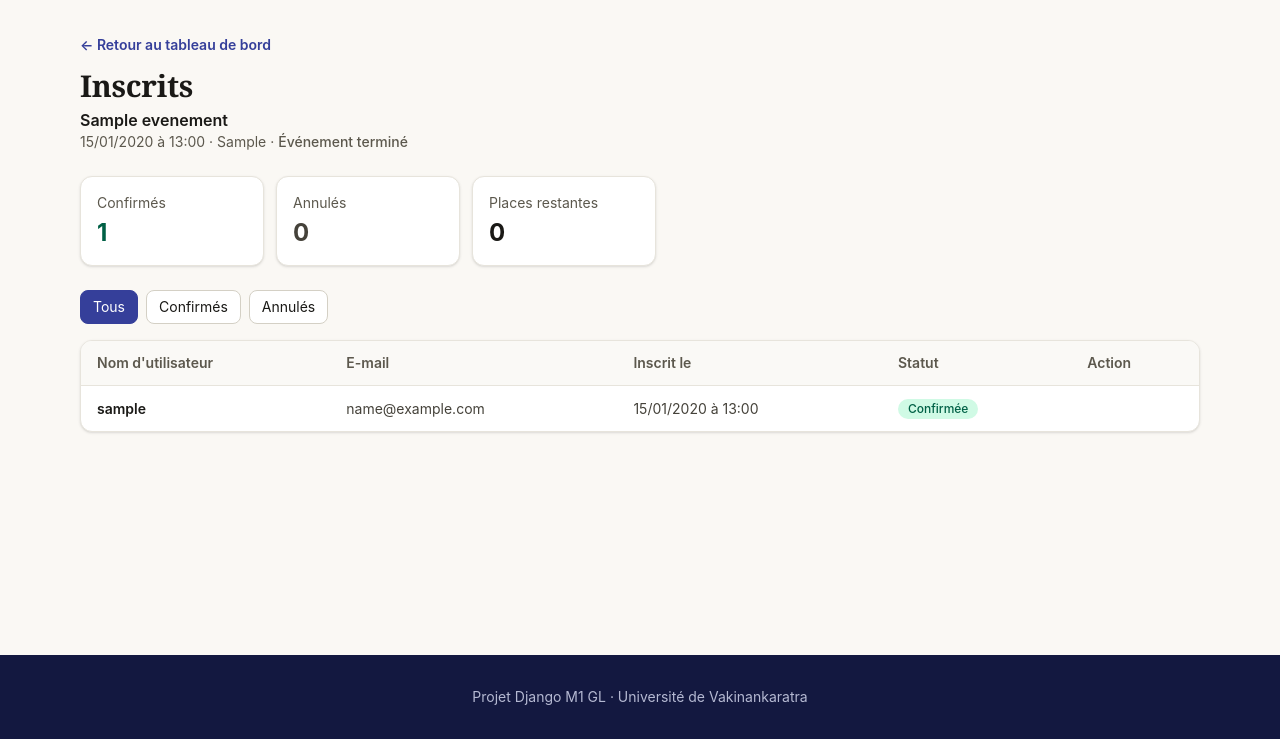
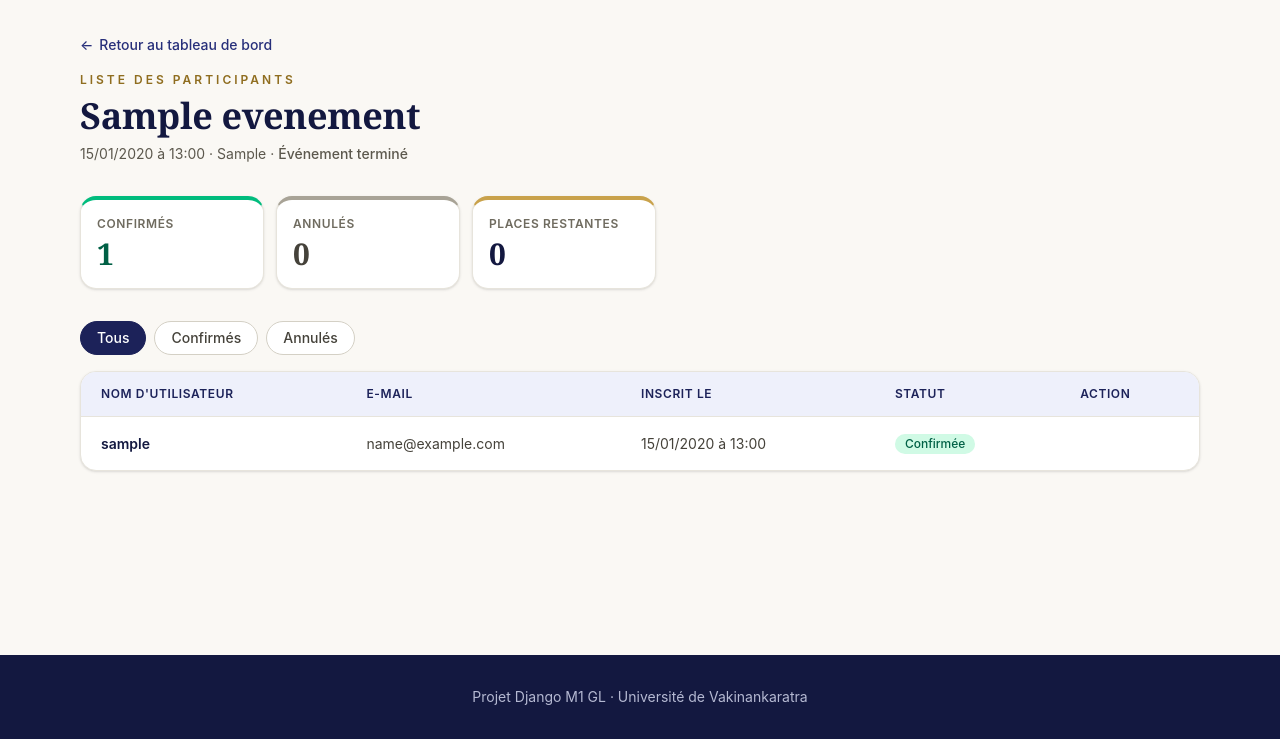
Before and after one commit to hasiniainarebecca/gestion_evenements, a Django app: page /gestion/evenements/1/inscrits/ in a window 1280 px wide. Shown: the part 61-800 px from the top of the page. Run offline with Django 5.2, Linux system fonts and the light colour scheme; a user stored in the database is signed in; tables that the repository leaves empty hold one stand-in row (values such as "Sample post").

Commit message:
Design des pages du gestionnaire et de Mes inscriptions

```diff
--- a/templates/manager/registrants.html
+++ b/templates/manager/registrants.html
@@ -4,54 +4,56 @@
 
 {% block content %}
 <div>
-  <a href="{% url 'manager_dashboard' %}" class="text-sm font-semibold text-brand-600 hover:text-brand-700">&larr; Retour au tableau de bord</a>
+  <a href="{% url 'manager_dashboard' %}" class="inline-flex items-center gap-1.5 text-sm font-medium text-brand-700 transition hover:text-brand-900">
+    <span aria-hidden="true">&larr;</span> Retour au tableau de bord
+  </a>
 
-  <h1 class="mt-3 text-2xl font-bold text-slate-900 sm:text-3xl">Inscrits</h1>
-  <p class="mt-1 font-semibold text-slate-900">{{ evenement.titre }}</p>
-  <p class="text-sm text-slate-600">
+  <p class="mt-4 text-xs font-semibold uppercase tracking-[0.25em] text-gold-600">Liste des participants</p>
+  <h1 class="mt-2 text-3xl font-semibold text-brand-900 sm:text-4xl">{{ evenement.titre }}</h1>
+  <p class="mt-2 text-sm text-slate-600">
     {{ evenement.date_debut|date:"d/m/Y à H:i" }} · {{ evenement.lieu }}
     {% if evenement.est_passe %}· <span class="font-medium">Événement terminé</span>{% endif %}
   </p>
 
-  <dl class="mt-6 grid grid-cols-3 gap-3 sm:max-w-xl">
-    <div class="rounded-xl border border-slate-200 bg-white p-4 shadow-sm">
-      <dt class="text-sm text-slate-600">Confirmés</dt>
-      <dd class="mt-1 text-2xl font-bold text-emerald-800">{{ nb_confirmees }}</dd>
+  <dl class="mt-8 grid grid-cols-3 gap-3 sm:max-w-xl">
+    <div class="rounded-2xl border border-slate-200 border-t-4 border-t-emerald-500 bg-white p-4 shadow-sm">
+      <dt class="text-xs font-semibold uppercase tracking-wider text-slate-500">Confirmés</dt>
+      <dd class="mt-1 font-serif text-3xl font-semibold text-emerald-800">{{ nb_confirmees }}</dd>
     </div>
-    <div class="rounded-xl border border-slate-200 bg-white p-4 shadow-sm">
-      <dt class="text-sm text-slate-600">Annulés</dt>
-      <dd class="mt-1 text-2xl font-bold text-slate-700">{{ nb_annulees }}</dd>
+    <div class="rounded-2xl border border-slate-200 border-t-4 border-t-slate-400 bg-white p-4 shadow-sm">
+      <dt class="text-xs font-semibold uppercase tracking-wider text-slate-500">Annulés</dt>
+      <dd class="mt-1 font-serif text-3xl font-semibold text-slate-700">{{ nb_annulees }}</dd>
     </div>
-    <div class="rounded-xl border border-slate-200 bg-white p-4 shadow-sm">
-      <dt class="text-sm text-slate-600">Places restantes</dt>
-      <dd class="mt-1 text-2xl font-bold text-slate-900">{{ evenement.places_restantes }}</dd>
+    <div class="rounded-2xl border border-slate-200 border-t-4 border-t-gold-500 bg-white p-4 shadow-sm">
+      <dt class="text-xs font-semibold uppercase tracking-wider text-slate-500">Places restantes</dt>
+      <dd class="mt-1 font-serif text-3xl font-semibold text-brand-900">{{ evenement.places_restantes }}</dd>
     </div>
   </dl>
 
-  <nav class="mt-6 flex flex-wrap gap-2" aria-label="Filtrer par statut">
-    <a href="?statut=" class="rounded-lg border px-3 py-1.5 text-sm {% if not statut %}border-brand-600 bg-brand-600 text-white{% else %}border-slate-300 bg-white hover:bg-slate-50{% endif %}">Tous</a>
-    <a href="?statut=confirmee" class="rounded-lg border px-3 py-1.5 text-sm {% if statut == 'confirmee' %}border-brand-600 bg-brand-600 text-white{% else %}border-slate-300 bg-white hover:bg-slate-50{% endif %}">Confirmés</a>
-    <a href="?statut=annulee" class="rounded-lg border px-3 py-1.5 text-sm {% if statut == 'annulee' %}border-brand-600 bg-brand-600 text-white{% else %}border-slate-300 bg-white hover:bg-slate-50{% endif %}">Annulés</a>
+  <nav class="mt-8 flex flex-wrap gap-2" aria-label="Filtrer par statut">
+    <a href="?statut=" class="rounded-full border px-4 py-1.5 text-sm font-medium transition {% if not statut %}border-brand-800 bg-brand-800 text-white{% else %}border-slate-300 bg-white text-slate-700 hover:border-brand-700 hover:bg-brand-50{% endif %}">Tous</a>
+    <a href="?statut=confirmee" class="rounded-full border px-4 py-1.5 text-sm font-medium transition {% if statut == 'confirmee' %}border-brand-800 bg-brand-800 text-white{% else %}border-slate-300 bg-white text-slate-700 hover:border-brand-700 hover:bg-brand-50{% endif %}">Confirmés</a>
+    <a href="?statut=annulee" class="rounded-full border px-4 py-1.5 text-sm font-medium transition {% if statut == 'annulee' %}border-brand-800 bg-brand-800 text-white{% else %}border-slate-300 bg-white text-slate-700 hover:border-brand-700 hover:bg-brand-50{% endif %}">Annulés</a>
   </nav>
 
-  <div class="mt-4 overflow-x-auto rounded-xl border border-slate-200 bg-white shadow-sm">
+  <div class="mt-4 overflow-x-auto rounded-2xl border border-slate-200 bg-white shadow-sm">
     <table class="min-w-full divide-y divide-slate-200 text-sm">
-      <thead class="bg-slate-50 text-left text-slate-600">
+      <thead class="bg-brand-50 text-left text-xs uppercase tracking-wider text-brand-800">
         <tr>
-          <th scope="col" class="px-4 py-3 font-semibold">Nom d'utilisateur</th>
-          <th scope="col" class="px-4 py-3 font-semibold">E-mail</th>
-          <th scope="col" class="px-4 py-3 font-semibold">Inscrit le</th>
-          <th scope="col" class="px-4 py-3 font-semibold">Statut</th>
-          <th scope="col" class="px-4 py-3 font-semibold">Action</th>
+          <th scope="col" class="px-5 py-3.5 font-semibold">Nom d'utilisateur</th>
+          <th scope="col" class="px-5 py-3.5 font-semibold">E-mail</th>
+          <th scope="col" class="px-5 py-3.5 font-semibold">Inscrit le</th>
+          <th scope="col" class="px-5 py-3.5 font-semibold">Statut</th>
+          <th scope="col" class="px-5 py-3.5 font-semibold">Action</th>
         </tr>
       </thead>
       <tbody class="divide-y divide-slate-200">
         {% for inscription in inscriptions %}
-          <tr>
-            <td class="px-4 py-3 font-semibold text-slate-900">{{ inscription.utilisateur.username }}</td>
-            <td class="px-4 py-3 text-slate-700">{{ inscription.utilisateur.email|default:"—" }}</td>
-            <td class="whitespace-nowrap px-4 py-3 text-slate-700">{{ inscription.date_inscription|date:"d/m/Y à H:i" }}</td>
-            <td class="px-4 py-3">
+          <tr class="transition hover:bg-slate-50">
+            <td class="px-5 py-4 font-semibold text-brand-900">{{ inscription.utilisateur.username }}</td>
+            <td class="px-5 py-4 text-slate-700">{{ inscription.utilisateur.email|default:"—" }}</td>
+            <td class="whitespace-nowrap px-5 py-4 text-slate-700">{{ inscription.date_inscription|date:"d/m/Y à H:i" }}</td>
+            <td class="px-5 py-4">
               {% if inscription.statut == 'confirmee' %}
                 <span class="inline-flex rounded-full bg-emerald-100 px-2.5 py-0.5 text-xs font-medium text-emerald-800">Confirmée</span>
               {% else %}
@@ -63,15 +65,15 @@
                 {% endif %}
               {% endif %}
             </td>
-            <td class="px-4 py-3">
+            <td class="px-5 py-4">
               {% if inscription.statut == 'confirmee' and not evenement.est_passe %}
-                <a href="{% url 'manager_cancel_registration' inscription.pk %}" class="inline-flex items-center rounded-lg bg-red-600 px-3 py-1.5 text-sm font-semibold text-white hover:bg-red-700">Annuler</a>
+                <a href="{% url 'manager_cancel_registration' inscription.pk %}" class="inline-flex items-center rounded-lg border border-red-200 bg-red-50 px-3 py-1.5 text-sm font-semibold text-red-700 transition hover:bg-red-600 hover:text-white">Annuler</a>
               {% endif %}
             </td>
           </tr>
         {% empty %}
           <tr>
-            <td colspan="5" class="px-4 py-6 text-center text-slate-600">Aucune inscription{% if statut %} avec ce statut{% endif %}.</td>
+            <td colspan="5" class="px-5 py-8 text-center text-slate-600">Aucune inscription{% if statut %} avec ce statut{% endif %}.</td>
           </tr>
         {% endfor %}
       </tbody>
```
Also changed, not shown: templates/events/my_registrations.html (+16 -15 lines), templates/manager/dashboard.html (+30 -26 lines), static/css/output.css.
